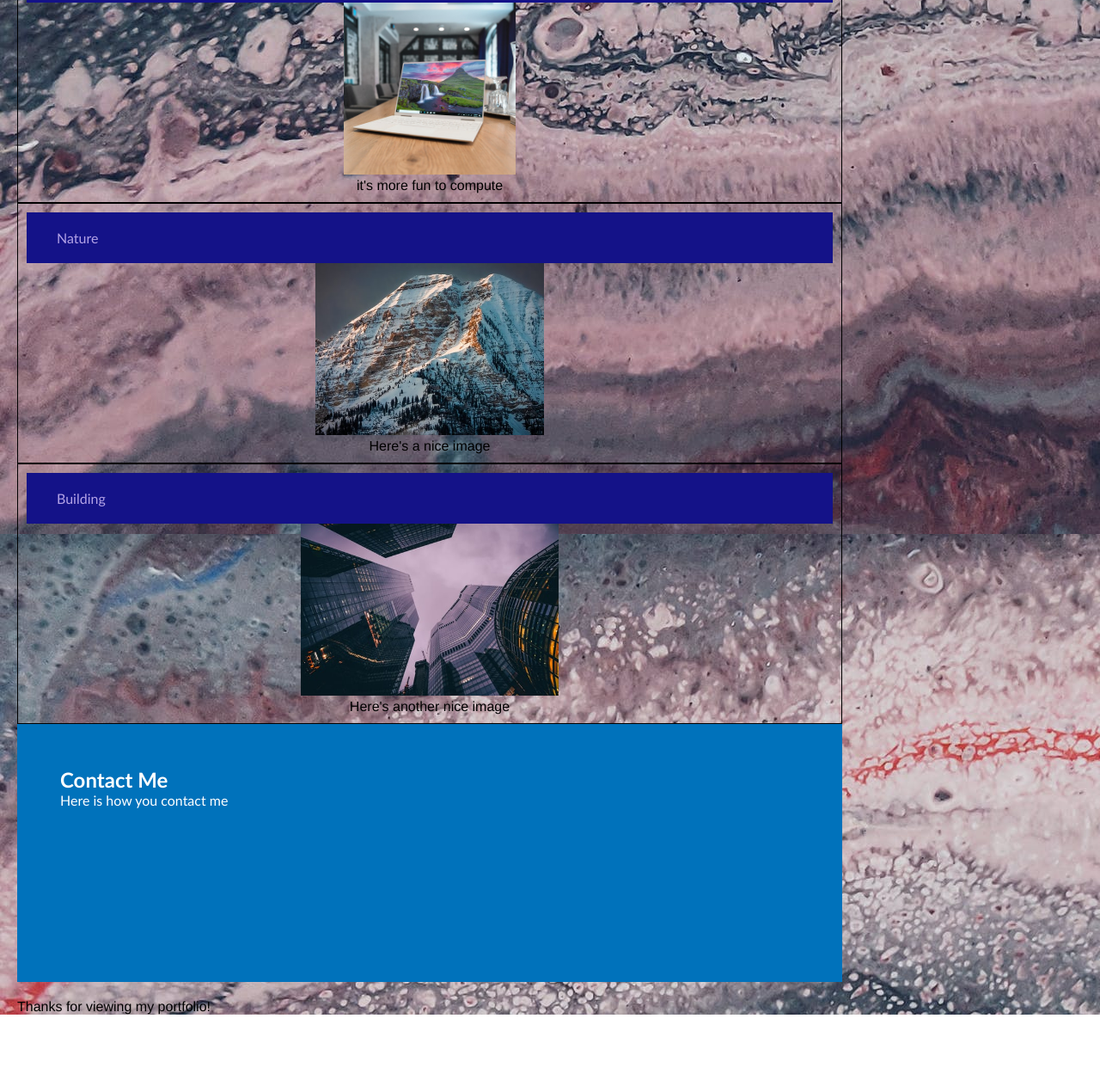
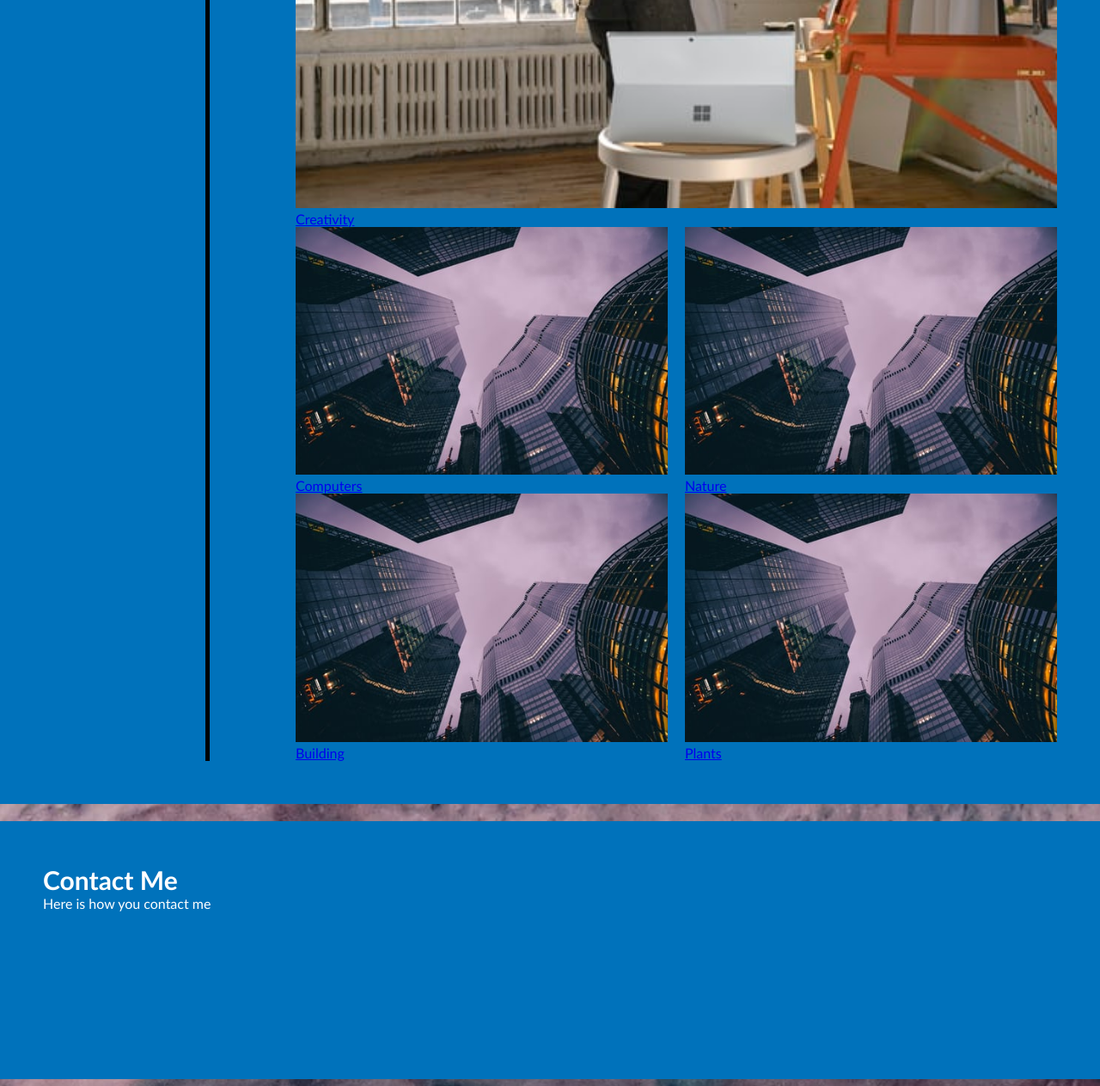
Before and after one commit to git6548/homework2, a plain HTML site: page index.html in a window 1280 px wide. Shown: the part 879-2142 px from the top of the page at 86% size. Before the commit the page ends 2059 px from the top, so only its background shows below. Drawn offline with Linux system fonts and the light colour scheme.

Commit message:
working images

```diff
--- a/assets/css/style.css
+++ b/assets/css/style.css
@@ -5,11 +5,6 @@
     margin: 0;
 }
 
-/*style for body*/
-body {
-    background-image: url("../images/geode-texture.jpeg");
-    font-family: Helvetica, Arial, sans-serif;
-}
 /*style for header*/
 header {
     padding: 20px 35px;
@@ -19,9 +14,6 @@ header {
     display: flex;
     justify-content: space-between;
     flex-wrap: wrap;
-    position: sticky;
-    position: -webkit-sticky;
-    top: 0;
 }
 
 header h1 {
@@ -43,70 +35,90 @@ header img {
     width: 10%;
     height: auto;
 }
-.hero {
 
+/*style for body*/
+body {
+    background-image: url("../images/geode-texture.jpeg");
+    background-size: cover;
+    font-family: Helvetica, Arial, sans-serif;
 }
-/* style for content*/
-.work-content-items {
-    width: 75%;
-    display: inline-block;
-    margin-left: 20px;
+
+h2{
+font-size: 30px;
+}
+/*about me styles*/
+.about-me {
+    margin-bottom: 20px;
+    padding: 50px;
+    height: 300px;
+    font-family: 'Gill Sans', 'Gill Sans MT', 'Trebuchet MS', sans-serif;
+    background-color: #0072bb;
+    color: #ffffff;
+}
+/* style for work part*/
+.work {
+    margin-bottom: 20px;
+    padding: 50px;
+    height: 300px;
+    font-family: 'Gill Sans', 'Gill Sans MT', 'Trebuchet MS', sans-serif;
+    background-color: #0072bb;
+    color: #ffffff;
+}
+.work-content {
+    margin-bottom: 20px;
+    padding: 50px;
+    font-family: 'Gill Sans', 'Gill Sans MT', 'Trebuchet MS', sans-serif;
+    background-color: #0072bb;
+    color: #ffffff;
+    display: flex;
+    /*flex-wrap: wrap;
+    flex: 1;
+    text-align: center;
+    height: 300px;
+    */
 }
 .work-content img {
-    max-height: 200px;
+    width: 100%;
 }
 
 .work-content h2 {
     margin-bottom: 20px;
     font-size: 36px;
 }
-.about-me {
-    margin-bottom: 20px;
-    padding: 50px;
-    height: 300px;
-    font-family: 'Gill Sans', 'Gill Sans MT', Calibri, 'Trebuchet MS', sans-serif;
-    background-color: #0072bb;
-    color: #ffffff;
-}
 
-.work {
-    margin-bottom: 20px;
-    padding: 50px;
-    height: 300px;
-    font-family: 'Gill Sans', 'Gill Sans MT', Calibri, 'Trebuchet MS', sans-serif;
-    background-color: #0072bb;
-    color: #ffffff;
-}
-.work-content {
-    flex: 3%;
-    padding: 10px;
-    text-align: center;
-    border-style: solid;
-    border-width: 1px;
-}
-.work img {
-    width: 20%;
-    min-width: 400px;
-}
-/*.creativity {
-    background-image: url("../images/painting-image.jpg");
-}
-
-.computers {
-    background-image: url("../images/computer-image.jpg");
-}
-.nature {
-    background-image: url("../images/mountain-image.jpg");
-}
-.architecture {
-    background-image: url("../images/building-image.jpg");
-}
-*/
+/*contact me styles*/
 .contact-me {
     margin-bottom: 20px;
     padding: 50px;
     height: 300px;
-    font-family: 'Gill Sans', 'Gill Sans MT', Calibri, 'Trebuchet MS', sans-serif;
+    font-family: 'Gill Sans', 'Gill Sans MT', 'Trebuchet MS', sans-serif;
     background-color: #0072bb;
     color: #ffffff;
 }
+/*footer styles*/
+footer {
+    background: #0072bb;
+    padding: 40px 35px;
+    display: flex;
+    justify-content: space-between;
+    flex-wrap: wrap;
+    width: 100%;
+  }
+
+  .work {
+
+  }
+
+  .imgContainer {
+      padding-left: 100px;
+      border-left: black solid 5px ;
+
+  }
+
+  .smallContainer {
+      display: flex;
+  }
+
+  .computer, .building {
+      margin-right: 20px;
+  }
--- a/index.html
+++ b/index.html
@@ -6,6 +6,7 @@
     <link rel="stylesheet" href="./assets/css/style.css">
     <title>Stephanie Anderson</title>
 </head>
+
 <body>
     <header>
         <h1>Stephanie Anderson</h1>
@@ -24,39 +25,55 @@
             </ul>
         </div>
     </header>
-    <!-- hero -->
-    <section class="hero">
 
-    </section>
-    <!-- content-->
-        <section id ="about-me" class="about-me">
+    <!-- about me -->
+    <section id="about-me" class="about-me">
         <h2>About Me</h2>
         <p>This is everything about me!</p>
     </section>
-        <section id ="work" class = "work-content-items">
-            <h2>Work</h2>
-            <div class="work-content">
-                <header>Creativity</header>
+    <!-- work -->
+    <section id="work" class="work-content">
+        <h2 class="work">Work</h2>
+        <div class="imgContainer">
+            <div class="painting">
+                <a href="#">
                 <img src="./assets/images/painting-image.jpg" alt="painting" />
-                <p>so creative</p>
+                <p>Creativity</p>
+                </a>
             </div>
-            <div class = "work-content">
-                <header>Computers</header>
-                <img src="./assets/images/computer-image.jpg" alt="computer" />
-                <p>it's more fun to compute</p>
+            <div class="smallContainer">
+                <div class="computer">
+                    <a href="#">
+                    <img src="./assets/images/building-image.jpg" alt="computer" />
+                    <p>Computers</p>
+                </a>
                 </div>
-            <div class = "work-content">
-                <header>Nature</header>
-                <img src="./assets/images/mountain-image.jpg" alt="mountain" />
-                <p>Here's a nice image</p>
+                <div class="mountain">
+                    <a href="#">
+                    <img src="./assets/images/building-image.jpg" alt="mountain" />
+                    <p>Nature</p>
+                    </a>
                 </div>
-            <div class = "work-content">
-                <header>Building</header>
+            </div>
+            <div class="smallContainer">
+                <div class="building">
+                    <a href="#">
                     <img src="./assets/images/building-image.jpg" alt="building" />
-                <p>Here's another nice image</p>
+                    <p>Building</p>
+                    </a>
+                </div>
+                <div class="plants">
+                    <a href="#">
+                    <img src="./assets/images/building-image.jpg" alt="plants" />
+                    <p>Plants</p>
+                  </a>
+                </div>
             </div>
 
-        <section id ="contact-me" class="contact-me">
+        </div>
+    </section>
+    <!-- contact me-->
+    <section id="contact-me" class="contact-me">
         <h2>Contact Me</h2>
         <p>Here is how you contact me</p>
     </section>
@@ -65,5 +82,7 @@
     <footer>
         <p>Thanks for viewing my portfolio!</p>
     </footer>
+
 </body>
+
 </html>
```
Also changed, not shown: assets/images/Plants.jpeg (added). Lines whose indentation alone changed are shown as unchanged.
